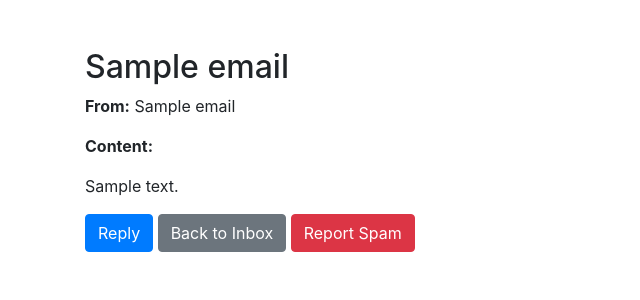
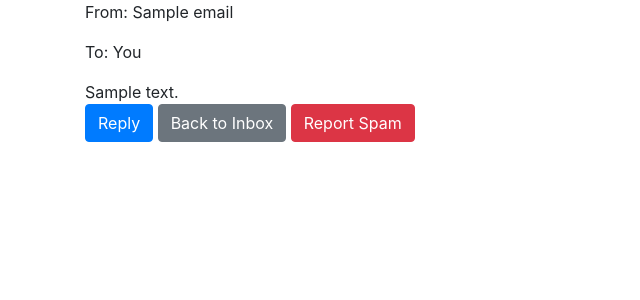
Before and after one commit to Arth-F1/my-flask-app, a Flask app: template templates/view_email.html in a window 1280 px wide. Shown: the part 56-356 px from the top of the page, without its empty margins (0-640 px from the left). Run offline with Flask 3, Linux system fonts and the light colour scheme; the template is opened without the code that fills it: most values are stand-ins (such as "Sample title", 1, 10 or a date in 2020); some libraries are stand-ins or nearby versions.

Commit message:
Update view_email.html

```diff
--- a/templates/view_email.html
+++ b/templates/view_email.html
@@ -24,16 +24,16 @@
             </ul>
         </div>
     </nav>
-    <div class="container mt-5">
-        <h2>{{ email.subject }}</h2>
-        <p><strong>From:</strong> {{ email.sender_name }}</p>
-        <p><strong>Content:</strong></p>
-        <p>{{ email.content }}</p>
+
+    <div class="email-content container">
+
+        <p>From: {{ email.sender_name }}</p>
+        <p>To: You</p>
+        <div>{{ email.content_html | safe }}</div>
         <a href="{{ url_for('reply', email_id=email.id) }}" class="btn btn-primary">Reply</a>
         <a href="{{ url_for('inbox') }}" class="btn btn-secondary">Back to Inbox</a>
         <button id="reportSpamBtn" class="btn btn-danger mt-0">Report Spam</button>
     </div>
-
     <script>
         $(document).ready(function() {
             $('#reportSpamBtn').click(function() {
```
